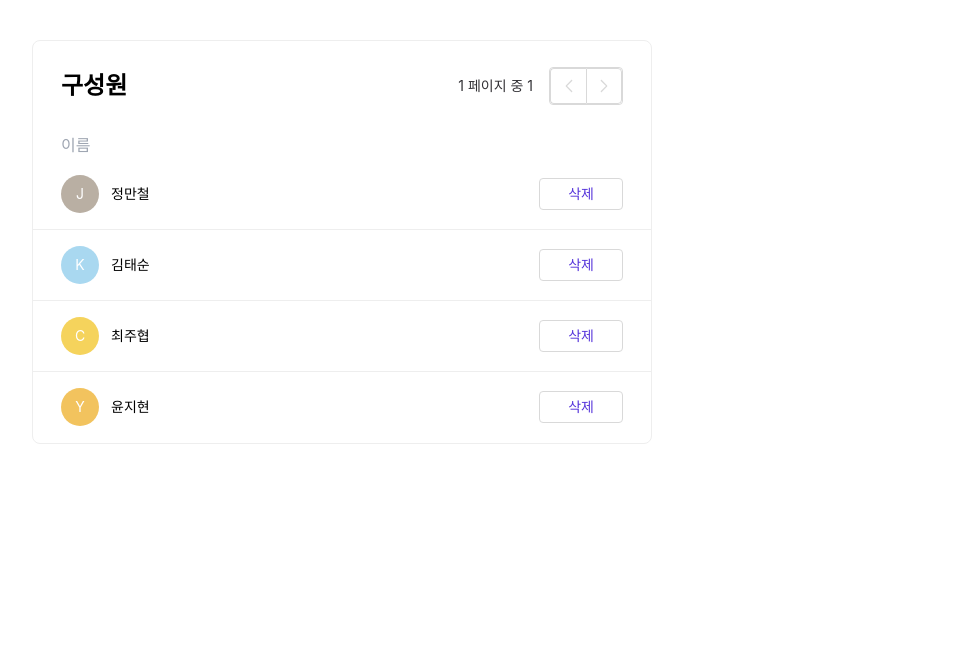
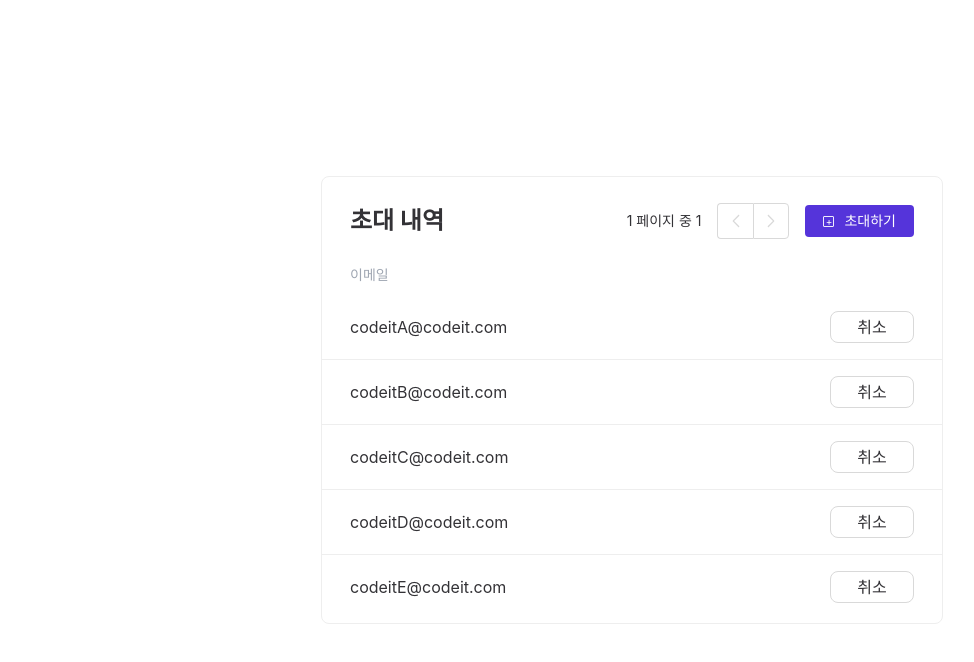
Before and after one commit to codeit-part3-4team/codeit-taskify, a Next.js app: page /cardtabletest in a window 1280 px wide. Shown: the top 662 px of the page, without its empty margins (8-982 px from the left). Built offline with nearby package versions, Linux system fonts and the light colour scheme.

Commit message:
refactor: 페이지네이션/취소 버튼을 공통 컴포넌트로 교체하고 반응형 사이즈 분기

```diff
--- a/src/app/cardtabletest/page.tsx
+++ b/src/app/cardtabletest/page.tsx
@@ -1,64 +1,64 @@
 "use client";
 
-import TableMembers from "@/components/CardTables/TableMembers/TableMembers";
+// import TableMembers from "@/components/CardTables/TableMembers/TableMembers";
 
-const members = [
-  { id: 1, name: "정만철", initial: "J", avatarColor: "#B9AFA3" },
-  { id: 2, name: "김태순", initial: "K", avatarColor: "#A9D8F0" },
-  { id: 3, name: "최주협", initial: "C", avatarColor: "#F5D35C" },
-  { id: 4, name: "윤지현", initial: "Y", avatarColor: "#F2C35E" },
+// const members = [
+//   { id: 1, name: "정만철", initial: "J", avatarColor: "#B9AFA3" },
+//   { id: 2, name: "김태순", initial: "K", avatarColor: "#A9D8F0" },
+//   { id: 3, name: "최주협", initial: "C", avatarColor: "#F5D35C" },
+//   { id: 4, name: "윤지현", initial: "Y", avatarColor: "#F2C35E" },
+// ];
+
+// export default function Page() {
+//   return (
+//     <main style={{ minHeight: "100vh", padding: 40 }}>
+//       <div style={{ width: 620 }}>
+//         <TableMembers
+//           members={members}
+//           page={1}
+//           totalPages={1}
+//           onPrev={() => console.log("prev")}
+//           onNext={() => console.log("next")}
+//           onRemove={(id) => alert(`remove ${id}`)}
+//         />
+//       </div>
+//     </main>
+//   );
+// }
+
+import TableInvitations from "@/components/CardTables/TableInvitations/TableInvitations";
+
+const invitations = [
+  { id: 1, email: "codeitA@codeit.com" },
+  { id: 2, email: "codeitB@codeit.com" },
+  { id: 3, email: "codeitC@codeit.com" },
+  { id: 4, email: "codeitD@codeit.com" },
+  { id: 5, email: "codeitE@codeit.com" },
 ];
 
-export default function Page() {
+export default function InvitationsTestPage() {
   return (
-    <main style={{ minHeight: "100vh", padding: 40 }}>
-      <div style={{ width: 620 }}>
-        <TableMembers
-          members={members}
-          page={1}
-          totalPages={1}
-          onPrev={() => console.log("prev")}
-          onNext={() => console.log("next")}
-          onRemove={(id) => alert(`remove ${id}`)}
-        />
-      </div>
+    <main
+      style={{
+        minHeight: "100vh",
+        display: "flex",
+        alignItems: "center",
+        justifyContent: "center",
+        padding: 40,
+      }}
+    >
+      <TableInvitations
+        invitations={invitations}
+        page={1}
+        totalPages={1}
+        onPrev={() => console.log("prev")}
+        onNext={() => console.log("next")}
+        onInvite={() => alert("초대하기 클릭")}
+        onCancel={(id) => alert(`취소 클릭: ${id}`)}
+      />
     </main>
   );
 }
-
-// import TableInvitations from "@/components/CardTables/TableInvitations/TableInvitations";
-
-// const invitations = [
-//   { id: 1, email: "codeitA@codeit.com" },
-//   { id: 2, email: "codeitB@codeit.com" },
-//   { id: 3, email: "codeitC@codeit.com" },
-//   { id: 4, email: "codeitD@codeit.com" },
-//   { id: 5, email: "codeitE@codeit.com" },
-// ];
-
-// export default function InvitationsTestPage() {
-//   return (
-//     <main
-//       style={{
-//         minHeight: "100vh",
-//         display: "flex",
-//         alignItems: "center",
-//         justifyContent: "center",
-//         padding: 40,
-//       }}
-//     >
-//       <TableInvitations
-//         invitations={invitations}
-//         page={1}
-//         totalPages={1}
-//         onPrev={() => console.log("prev")}
-//         onNext={() => console.log("next")}
-//         onInvite={() => alert("초대하기 클릭")}
-//         onCancel={(id) => alert(`취소 클릭: ${id}`)}
-//       />
-//     </main>
-//   );
-// }
 
 // import InvitedDashboardEmptyCard from "@/components/CardTables/InvitedDashboardEmptyCard/InvitedDashboardEmptyCard";
 
--- a/src/components/CardTables/TableInvitations/TableInvitations.module.css
+++ b/src/components/CardTables/TableInvitations/TableInvitations.module.css
@@ -38,37 +38,6 @@
 .pageText {
   white-space: nowrap;
   color: var(--black-333236);
-}
-
-/* Pager */
-.pager {
-  display: inline-flex;
-  border: 1px solid var(--gray-d9d9d9);
-  border-radius: 4px;
-  overflow: hidden;
-  background: var(--white-ffffff);
-}
-
-.pagerBtn {
-  width: 40px;
-  height: 40px;
-  border: 0;
-  background: transparent;
-  cursor: pointer;
-  color: var(--gray-787486);
-  font-size: 18px;
-  display: flex;
-  align-items: center;
-  justify-content: center;
-}
-
-.pagerLeft {
-  border-right: 1px solid var(--gray-d9d9d9);
-}
-
-.pagerBtn:disabled {
-  opacity: 0.35;
-  cursor: not-allowed;
 }
 
 /* SubHeader: "이메일" + (모바일)초대하기 */
@@ -146,20 +115,17 @@
   color: var(--black-333236);
 }
 
-/* 취소 버튼 */
-.cancelBtn {
-  width: 84px;
-  height: 32px;
-  border-radius: 4px;
-  border: 1px solid var(--gray-d9d9d9);
-  background: var(--white-ffffff);
-  color: var(--violet-5534da);
-  cursor: pointer;
+.cancelSmall {
+  width: 52px !important;
+  height: 32px !important;
+  padding: 0 !important;
 }
 
-.cancelBtn:disabled {
-  opacity: 0.5;
-  cursor: not-allowed;
+/* PC: large → 84 x 32 */
+.cancelLarge {
+  width: 84px !important;
+  height: 32px !important;
+  padding: 0 !important;
 }
 
 /* empty */
@@ -244,11 +210,11 @@
     padding: 16px 16px;
   }
 
-  .cancelBtn {
+  /* .cancelBtn {
     font-size: 14px !important;
     line-height: 24px !important;
     width: 52px;;
-  }
+  } */
 
   .email {
     font-size: 14px !important;
--- a/src/components/CardTables/TableInvitations/TableInvitations.tsx
+++ b/src/components/CardTables/TableInvitations/TableInvitations.tsx
@@ -1,7 +1,24 @@
 "use client";
 
-import styles from "./TableInvitations.module.css";
+import styles from "@/components/CardTables/TableInvitations/TableInvitations.module.css";
 import typo from "@/styles/typography.module.css";
+import PaginationButton from "@/components/Buttons/shared/PaginationButton/PaginationButton";
+import ModalButton from '@/components/Buttons/shared/ModalButton/ModalButton';
+import { useEffect, useState } from 'react';
+
+function useIsMobile(breakpoint = 360) {
+  const [isMobile, setIsMobile] = useState(false);
+
+  useEffect(() => {
+    const check = () => setIsMobile(window.innerWidth <= breakpoint);
+    check();
+    window.addEventListener('resize', check);
+    return () => window.removeEventListener('resize', check);
+  }, [breakpoint]);
+
+  return isMobile;
+}
+
 
 export type Invitation = {
   id: number | string;
@@ -35,8 +52,10 @@ export default function TableInvitations({
   onInvite,
   onCancel,
 }: Props) {
-  const isPrevDisabled = page <= 1;
-  const isNextDisabled = page >= totalPages;
+  const canPrev = page > 1 && !!onPrev;
+  const canNext = page < totalPages && !!onNext;
+  const isMobile = useIsMobile();
+
 
   return (
     <div className={styles.cardWrapper}>
@@ -52,26 +71,14 @@ export default function TableInvitations({
               {page} 페이지 중 {totalPages}
             </span>
 
-            <div className={styles.pager}>
-              <button
-                type="button"
-                className={`${styles.pagerBtn} ${styles.pagerLeft}`}
-                onClick={onPrev}
-                disabled={isPrevDisabled}
-                aria-label="이전 페이지"
-              >
-                ‹
-              </button>
-              <button
-                type="button"
-                className={styles.pagerBtn}
-                onClick={onNext}
-                disabled={isNextDisabled}
-                aria-label="다음 페이지"
-              >
-                ›
-              </button>
-            </div>
+            <PaginationButton
+              size="small"
+              prevDisabled={!canPrev}
+              nextDisabled={!canNext}
+              onPrevClick={onPrev}
+              onNextClick={onNext}
+              className={styles.pager}
+            />
 
             {/* ✅ PC 전용 초대하기 버튼 (모바일에서는 숨김) */}
             <button
@@ -121,13 +128,18 @@ export default function TableInvitations({
                   {inv.email}
                 </span>
 
-                <button
-                  type="button"
-                  className={`${styles.cancelBtn} ${typo.base} ${typo.textMd} ${typo.medium}`}
+                <ModalButton
+                  variant="secondary"
+                  size={isMobile ? 'small' : 'large'}
+                  className={
+                    isMobile
+                      ? styles.cancelSmall   // 52 × 32
+                      : styles.cancelLarge   // 84 × 32
+                  }
                   onClick={() => onCancel?.(inv.id)}
                 >
                   취소
-                </button>
+                </ModalButton>
               </li>
             ))
           )}
```
